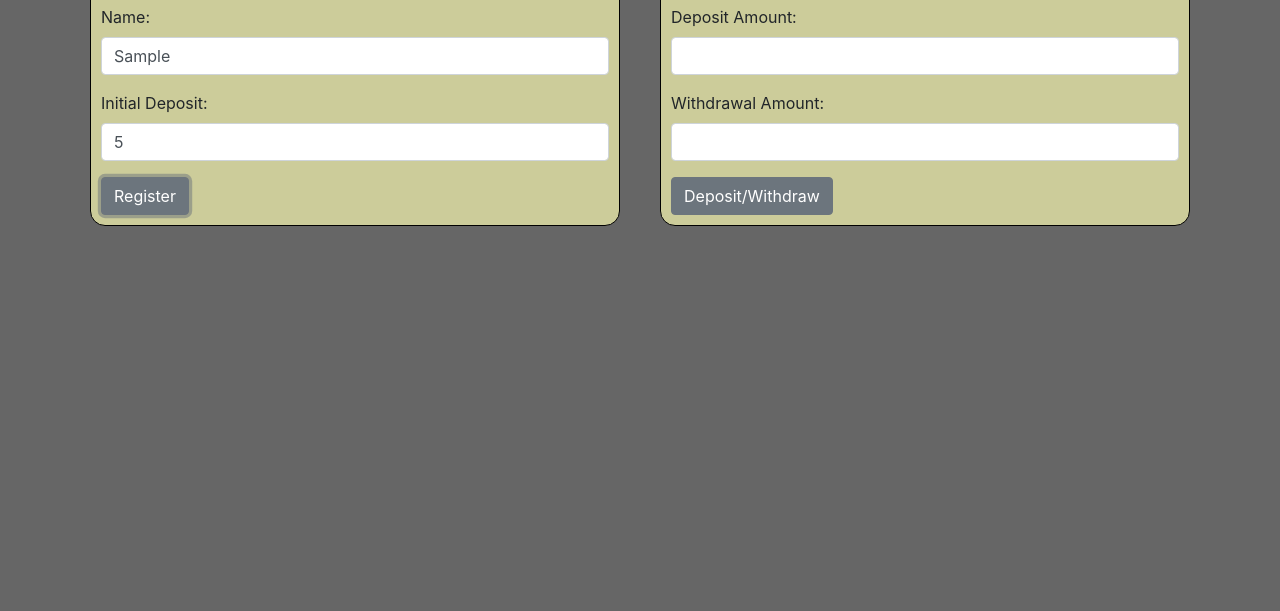
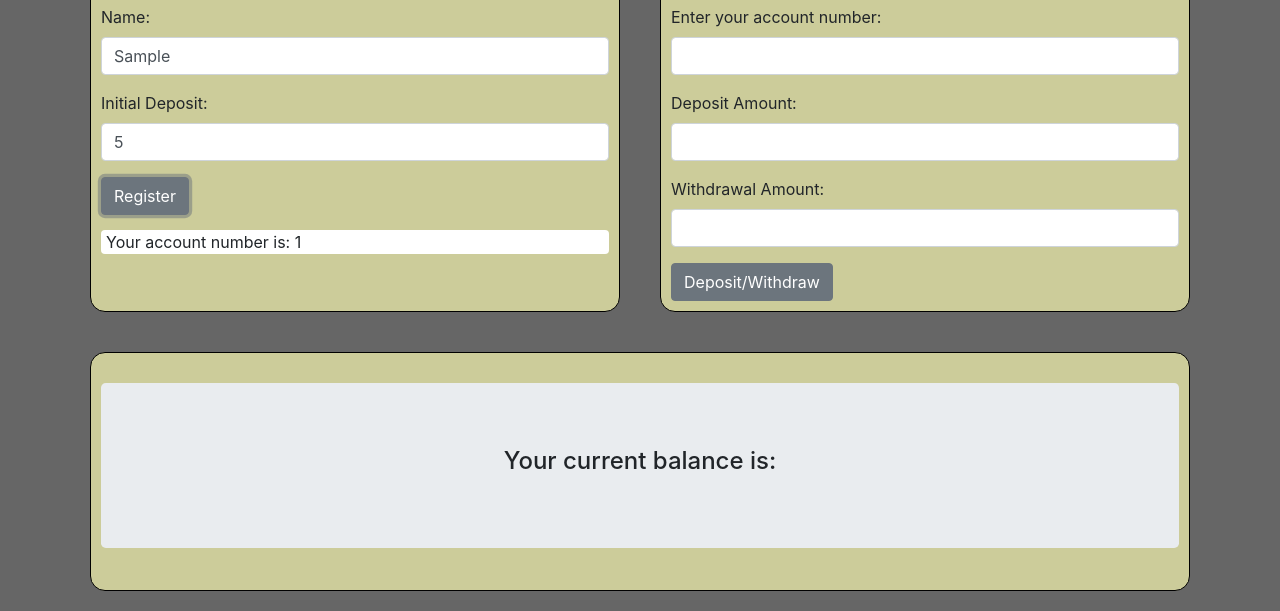
Before and after one commit to dowdm/bank, a plain HTML site: page index.html in a window 1280 px wide. Both pictures are taken after typing "Sample", "5" into the empty fields and a click on the button "Register". Shown: the part 308-919 px from the top of the page. Before the commit the page ends 800 px from the top, so only its background shows below. Drawn offline with nearby package versions, Linux system fonts and the light colour scheme.

Commit message:
Add forms to html.

```diff
--- a/css/styles.css
+++ b/css/styles.css
@@ -14,3 +14,13 @@ body {
   margin-top: 20px;
   text-align: center;
 }
+
+.no-display {
+  display: none;
+  border: none;
+}
+
+.card {
+  margin-top: 15px;
+  padding: 0 5px;
+}
--- a/index.html
+++ b/index.html
@@ -25,11 +25,18 @@
               <input type="number" class="form-control" id="initial-deposit">
             </div>
             <button type="submit" class="btn btn-secondary">Register</button>
+            <div class="no-display card">
+              <p>Your account number is:  <span id="account-number"></span></p>
+            </div>
           </form>
         </div>
         <div class="col">
           <h2>Deposit or Withdraw Funds:</h2>
           <form id="deposit-withdrawal">
+            <div class="form-group">
+              <label for="account-number-input">Enter your account number:</label>
+              <input type="number" class="form-control" id="account-number-input">
+            </div>
             <div class="form-group">
               <label for="deposit">Deposit Amount:</label>
               <input type="number" class="form-control" id="deposit">
@@ -41,23 +48,13 @@
             <button type="submit" class="btn btn-secondary">Deposit/Withdraw</button>
           </form>
         </div>
-
-          <!-- <h2>Contacts:</h2>
-          <ul id="contacts">
-
-          </ul>
+      </div>
+      <div class="row">
+        <div class="col">
+          <div class="jumbotron no-display">
+            <h4>Your current balance is: <span id=current-balance></span></h4>
+          </div>
         </div>
-        <div class="col-md-6">
-        <div id="show-contact">
-          <h2></h2>
-
-          <p>First name: <span class="first-name"></span></p>
-          <p>Last name: <span class="last-name"></span></p>
-          <p>Addresses:</p>
-            <ul id="addresses">
-
-            </ul>
-        </div> -->
       </div>
     </div>
     </div>
--- a/js/scripts.js
+++ b/js/scripts.js
@@ -28,12 +28,18 @@ $(function(){
       (numberGenerator += 1);
     var account = new BankAccount(newAccountName,newAccountNumber, newAccountDeposit);
 
+    $("#account-number").text(newAccountNumber);
+    $(".no-display").show();
     console.log(account);
     event.preventDefault();
   });
   $("#deposit-withdrawal").submit(function(event){
+    var accountNumberInput = $("#account-number-input").val();
     var deposit = $("#deposit").val();
     var withdrawal = $("#withdrawal").val();
+    console.log(accountNumberInput);
+    $("#account-number").text();
+    $(".no-display").show();
     event.preventDefault();
   });
 });
```
